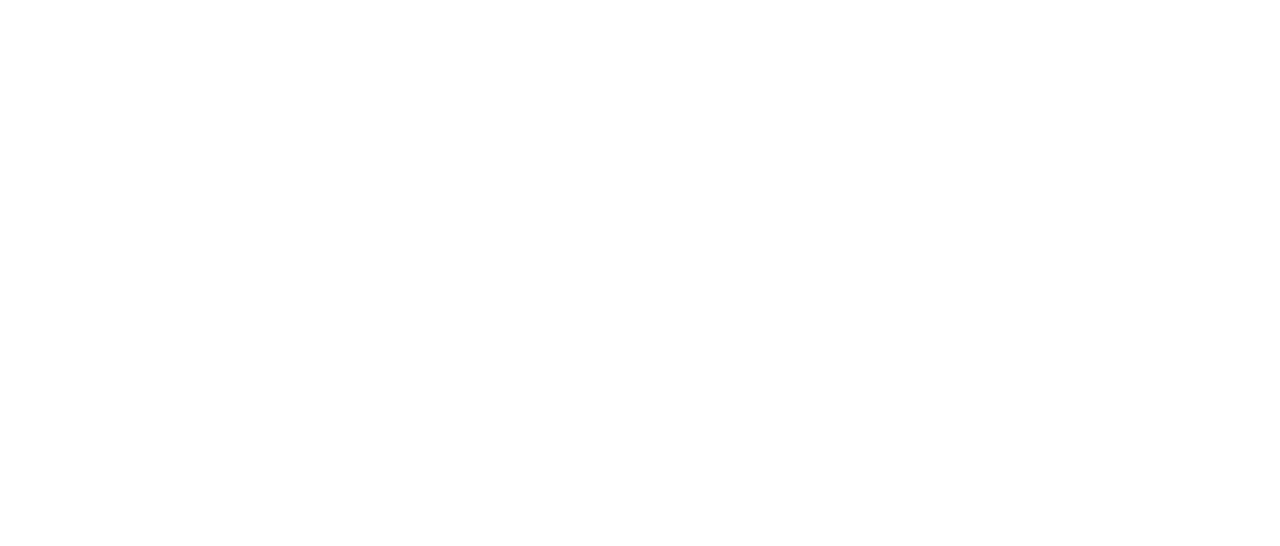
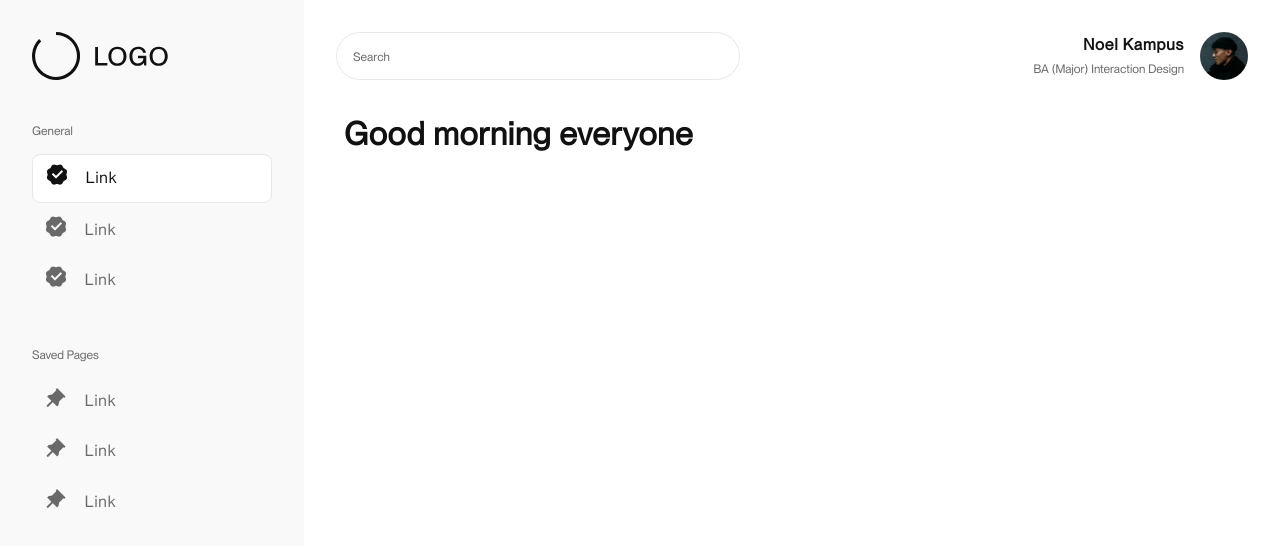
Before and after one commit to noelkampus/webtechnologies-noelkampus, a website: page index.html in a window 1280 px wide. Drawn offline with nearby package versions, Linux system fonts and the light colour scheme; files that its build step writes are made by us from their sources.

Commit message:
all changes :)

```diff
--- a/index.html
+++ b/index.html
@@ -5,9 +5,76 @@
       <meta name="viewport" content="width=device-width, initial-scale=1.0" />
       <title>Your HTML Page</title>
       <link rel="stylesheet" type="text/css" href="styles.css" />
+      <link href="https://cdn.jsdelivr.net/npm/remixicon@4.2.0/fonts/remixicon.css" rel="stylesheet"/>
     </head>
+
     <body>
+
+      <!-- SIDEBAR -->
+      <aside class="sidebar">
+        <div class="sidebar__logo">
+          <img class="sidebar__logo--img" src="/assets/img/logo.svg" alt="logo">
+        </div>
+        <nav class="sidebar__nav">
+          <div class="sidebar__nav--link-block">
+            <span class="sidebar__nav--block-title">General</span>
+            <a class="sidebar__nav--link active-nav-link " href=""><i class="ri-verified-badge-fill ri-xl"></i>Link</a>
+            <a class="sidebar__nav--link" href=""><i class="ri-verified-badge-fill ri-xl"></i>Link</a>
+            <a class="sidebar__nav--link" href=""><i class="ri-verified-badge-fill ri-xl"></i>Link</a>
+          </div>
+          <div class="sidebar__nav--link-block">
+            <span class="sidebar__nav--block-title">Saved Pages</span>
+            <a class="sidebar__nav--link" href=""><i class="ri-pushpin-fill ri-xl"></i>Link</a>
+            <a class="sidebar__nav--link" href=""><i class="ri-pushpin-fill ri-xl"></i>Link</a>
+            <a class="sidebar__nav--link" href=""><i class="ri-pushpin-fill ri-xl"></i>Link</a>
+          </div>
+        </nav>
+      </aside>
+
+      <!-- MAIN CONTENT -->
+      <main class="main">
+        <header class="header">
+          <input class="header__searchbar--input" type="text" placeholder="Search">
+          <!-- <div class="header__searchbar">
+            <input class="header__searchbar--input" type="text" placeholder="Search">
+            <i class="ri-verified-badge-fill ri-xl"></i>
+          </div> -->
+          <div class="header__account">
+            <div class="header__account--text">
+              <h6>Noel Kampus</h6>
+              <span>BA (Major) Interaction Design</span>
+            </div>
+            <div class="header__profilepicture">
+              <img class="header__profilepicture--img" src="assets/img/profilepicture.jpg" alt="">
+            </div>
+          </div>
+        </header>
+        <div class="subheader">
+          <h4>Good morning everyone</h4>
+        </div>
+        <div class="widgets-wrapper">
+          <div class="widget-wrapper__widget-card">
+
+          </div>
+          <div class="widget-wrapper__widget-card">
+
+          </div>
+          <div class="widget-wrapper__widget-card">
+
+          </div>
+          <div class="widget-wrapper__widget-card">
+
+          </div>
+          <div class="widget-wrapper__widget-card">
+
+          </div>
+          <div class="widget-wrapper__widget-card">
+
+          </div>
+        </div>
+      </main>
 
       <script src="script.js"></script>
     </body>
+
   </html>
--- /dev/null
+++ b/styles.css
@@ -0,0 +1,292 @@
+* {
+    margin: 0;
+    text-decoration: none;
+}
+
+/* FONTS */
+@font-face {
+    font-family: 'PP Neue Montreal';
+    src: url(assets/font/PPNeueMontreal-Regular.otf);
+  }
+
+h1 {
+    font-family: PP Neue Montreal;
+    font-size: 3.5rem;
+
+    line-height: 140%;
+    letter-spacing: 0.05rem;
+
+    color: var(--black);
+}
+
+h2 {
+    font-family: PP Neue Montreal;
+    font-size: 3rem;
+
+    line-height: 140%;
+    letter-spacing: 0.05rem;
+
+    color: var(--black);
+}
+
+h3 {
+    font-family: PP Neue Montreal;
+    font-size: 2.5rem;
+
+    line-height: 140%;
+    letter-spacing: 0.05rem;
+
+    color: var(--black);
+}
+
+h4 {
+    font-family: PP Neue Montreal;
+    font-size: 2rem;
+
+    line-height: 140%;
+    letter-spacing: 0.05rem;
+
+    color: var(--black);
+}
+
+h5 {
+    font-family: PP Neue Montreal;
+    font-size: 1.5rem;
+
+    line-height: 140%;
+    letter-spacing: 0.05rem;
+
+    color: var(--black);
+}
+
+h6 {
+    font-family: PP Neue Montreal;
+    font-size: 1rem;
+
+    line-height: 140%;
+    letter-spacing: 0.05rem;
+
+    color: var(--black);
+}
+
+p {
+    font-family: PP Neue Montreal;
+    font-size: 1rem;
+
+    line-height: 140%;
+    letter-spacing: 0.05rem;
+
+    color: var(--black);
+}
+
+a {
+    font-family: PP Neue Montreal;
+    font-size: 1rem;
+
+    line-height: 1.4rem;
+    letter-spacing: 0.05rem;
+
+    color: var(--black);
+}
+
+/* COLORS */
+:root {
+  --black: #111111;
+  --gray-300: #696969;
+  --sidebar-bg: #F9F9F9;
+  --background: #ffffff;
+}
+
+/* SPACING */
+:root {
+    --spacing_XS: 0.25rem;
+    --spacing_S: 0.5rem;
+    --spacing_M: 1rem;
+    --spacing_L: 2rem;
+    --spacing_XL: 2.5rem;
+}
+
+/* BODY */
+body {
+    display: flex;
+    flex-direction: row;
+}
+
+/* SIDEBAR */
+.sidebar {
+    position: sticky;
+    display: flex;
+    flex-direction: column;
+
+    row-gap: var(--spacing_XL);
+
+    padding: var(--spacing_L);
+
+    min-width: 15rem;
+    height: 100vh;
+
+    background-color: var(--sidebar-bg);
+}
+
+.sidebar__logo {
+    height: 3rem;
+
+    /* background-color: aquamarine; */
+}
+
+.sidebar__logo--img {
+    height: 100%;
+}
+
+.sidebar__nav {
+    display: flex;
+    flex-direction: column;
+
+    row-gap: var(--spacing_XL);
+}
+
+.sidebar__nav--link-block {
+    display: flex;
+    flex-direction: column;
+
+    row-gap: var(--spacing_XS);
+}
+
+.sidebar__nav--block-title {
+    margin-bottom: var(--spacing_S);
+
+    font-family: PP Neue Montreal;
+    font-size: 0.75rem;
+
+    line-height: 1.4rem;
+
+    color: var(--gray-300);
+}
+
+.sidebar__nav--link {
+    display: flex;
+    flex-direction: row;
+    column-gap: 1rem;
+
+    padding: 0.75rem;
+
+    color: var(--gray-300);
+}
+
+.sidebar__nav--link.active-nav-link{
+    background-color: var(--background);
+
+    border-style: solid;
+    border-width: 1px;
+    border-radius: 0.5rem;
+    border-color: #e8e8e8;
+
+    color: var(--black);
+}
+
+/* MAIN */
+.main {
+    display: flex;
+    flex-direction: column;
+
+    width: 100%;
+
+    background-color: var(--background);
+}
+
+/* --HEADER */
+
+.header {
+    display: flex;
+    flex-direction: row;
+
+    justify-content: space-between;
+
+    padding: var(--spacing_L);
+}
+
+/* .header__searchbar {
+    width: 30vw;
+    height: 100%;
+} */
+
+.header__searchbar--input {
+    width: 30vw;
+
+    padding-left: 1rem;
+
+    border-width: 1px;
+    border-radius: 2rem;
+    border-color: #e8e8e8;
+    border-style: solid;
+}
+
+.header__searchbar > i {
+    position: relative;
+}
+
+::placeholder {
+    font-family: PP Neue Montreal;
+    font-size: 0.75rem;
+
+    line-height: 1.4rem;
+
+    color: var(--gray-300);
+}
+
+.header__account {
+    display: flex;
+    flex-direction: row;
+    column-gap: var(--spacing_M);
+
+    align-items: center;
+}
+
+.header__profilepicture {
+    height: 3rem;
+    width: 3rem;
+
+    border-radius: 1.5rem;
+
+    overflow: hidden;
+}
+
+.header__profilepicture--img {
+    height: 3rem;
+    width: 3rem;
+
+    object-fit: cover;
+}
+
+.header__account--text {
+    display: flex;
+    flex-direction: column;
+    row-gap: var(--spacing_XS);
+
+    align-items: flex-end;
+}
+
+.header__account--text > span {
+    font-family: PP Neue Montreal;
+    font-size: 0.75rem;
+
+    line-height: 140%;
+
+    color: var(--gray-300);
+}
+
+/* --SUBHEADER */
+.subheader {
+    padding: 0 var(--spacing_XL) var(--spacing_L) var(--spacing_XL);
+}
+
+/* --WIDGETS WRAPPER */
+.widgets-wrapper {
+    display: grid;
+
+    grid-template-columns: 1fr 1fr 1fr;
+    grid-template-rows: 1fr 1fr;
+    gap: 0.75rem;
+
+    padding: 0 var(--spacing_XL) var(--spacing_XL) var(--spacing_XL);
+}
```
Also changed, not shown: assets/font/PPNeueMontreal-Regular.otf (added), assets/img/logo.svg (added), assets/img/profilepicture.jpg (added), styles.scss (deleted), 2 other files.
